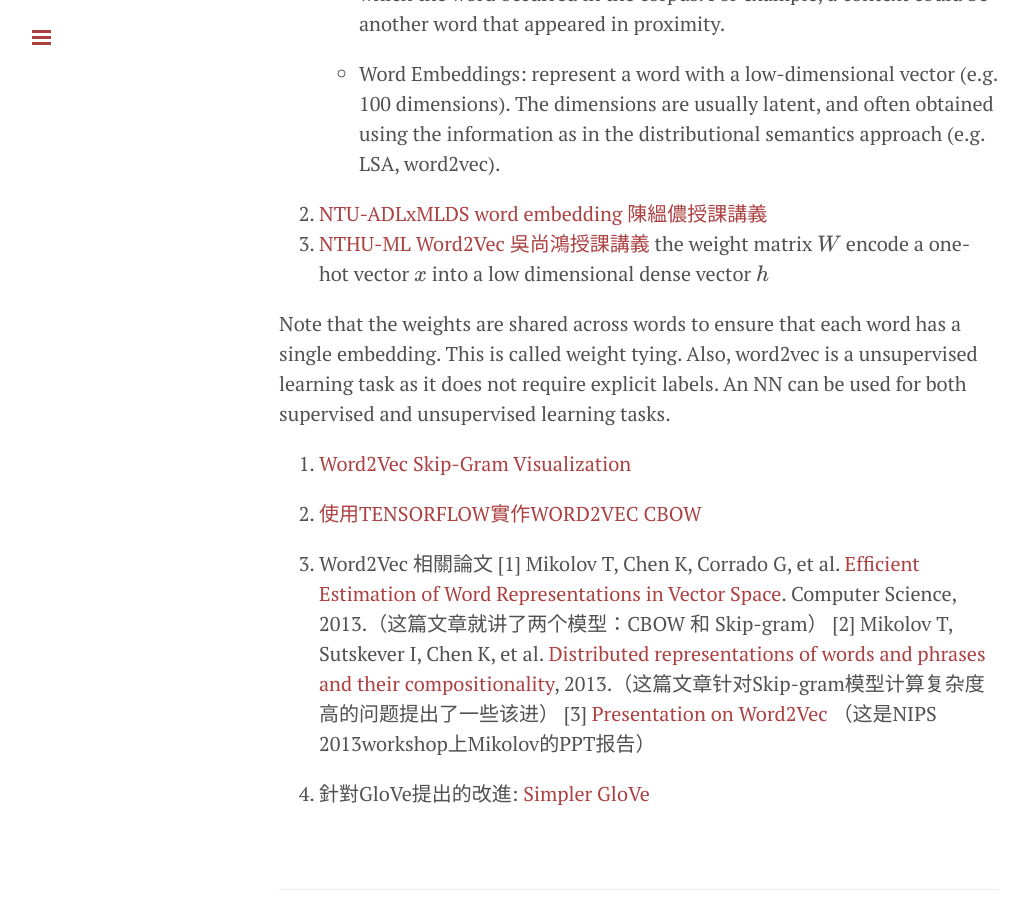
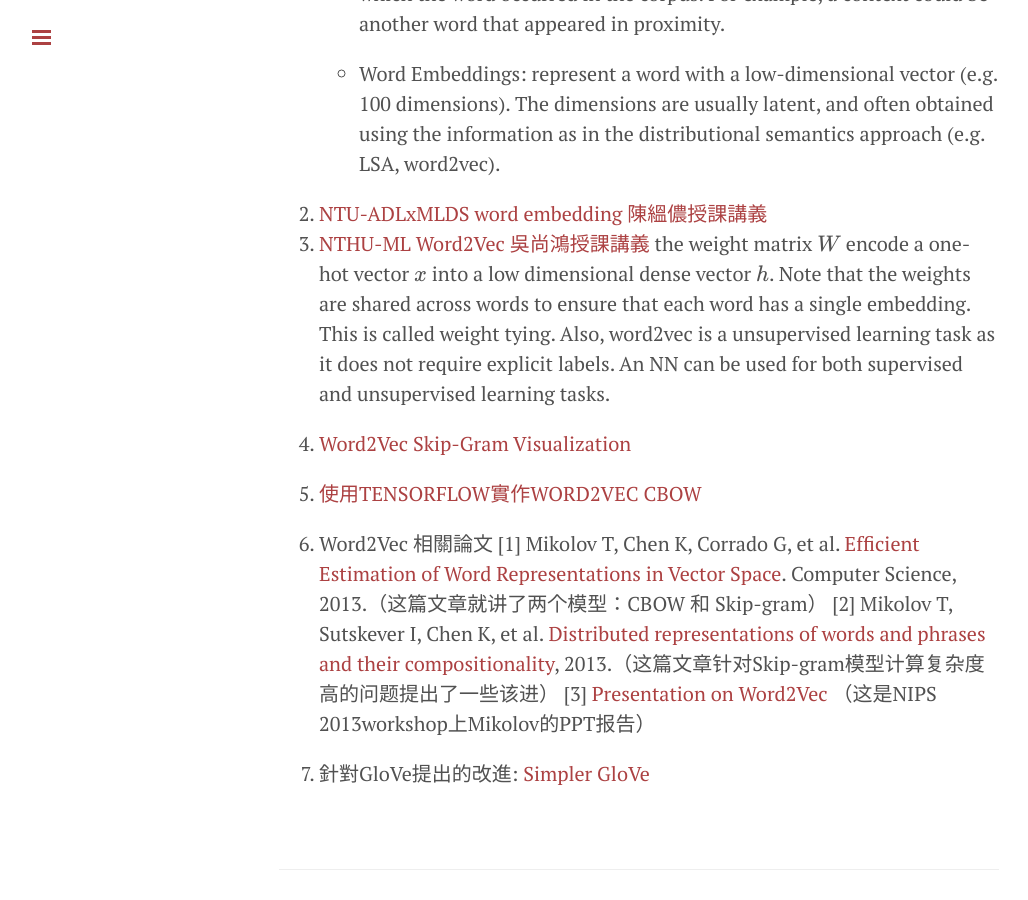
Before and after one commit to wantinghuang/wantinghuang.github.io, a Jekyll site: the page built from _posts/2018-07-05-word-representation.md, in a window 1280 px wide and 900 px high, scrolled down 8513 px. Shown: the whole window, without its empty margins (1-1029 px from the left). Built offline with Jekyll 4.4.1, drawn with Linux system fonts in a browser that asks for light colours; formulas are drawn with MathJax 3.

```diff
--- a/_posts/2018-07-05-word-representation.md
+++ b/_posts/2018-07-05-word-representation.md
@@ -222,8 +222,7 @@ Gensim: a Word2Vec Library
 
 2. [NTU-ADLxMLDS word embedding 陳縕儂授課講義](https://www.csie.ntu.edu.tw/~yvchen/f106-adl/doc/171016+171019_WordEmbeddings.pdf)
 3. [NTHU-ML Word2Vec 吳尚鴻授課講義](http://www.cs.nthu.edu.tw/~shwu/courses/ml/labs/10_Keras_Word2Vec/10_Keras_Word2Vec.html)
-the weight matrix $W$ encode a one-hot vector $x$ into a low dimensional dense vector $h$
-
+the weight matrix $W$ encode a one-hot vector $x$ into a low dimensional dense vector $h$.
 Note that the weights are shared across words to ensure that each word has a single embedding. This is called weight tying. Also, word2vec is a unsupervised learning task as it does not require explicit labels. An NN can be used for both supervised and unsupervised learning tasks.
 
 4. [Word2Vec Skip-Gram Visualization](https://ronxin.github.io/wevi/)
```
